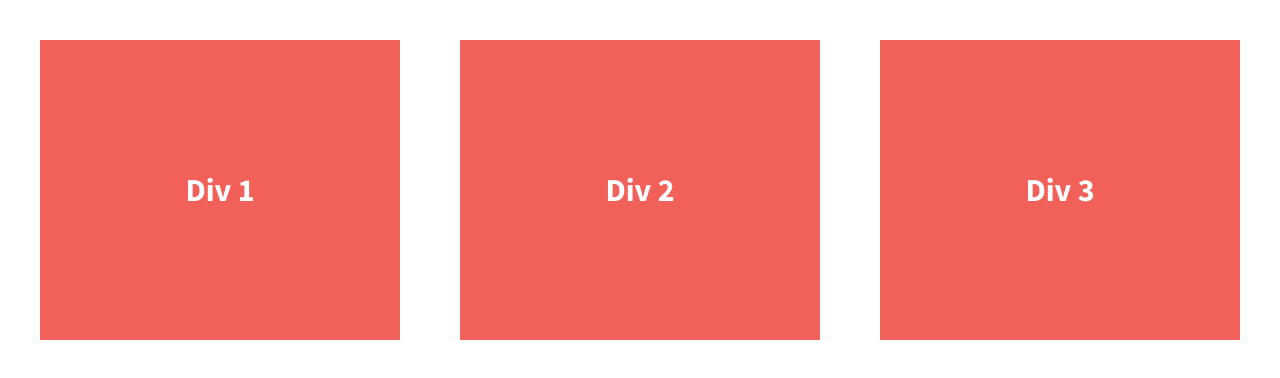
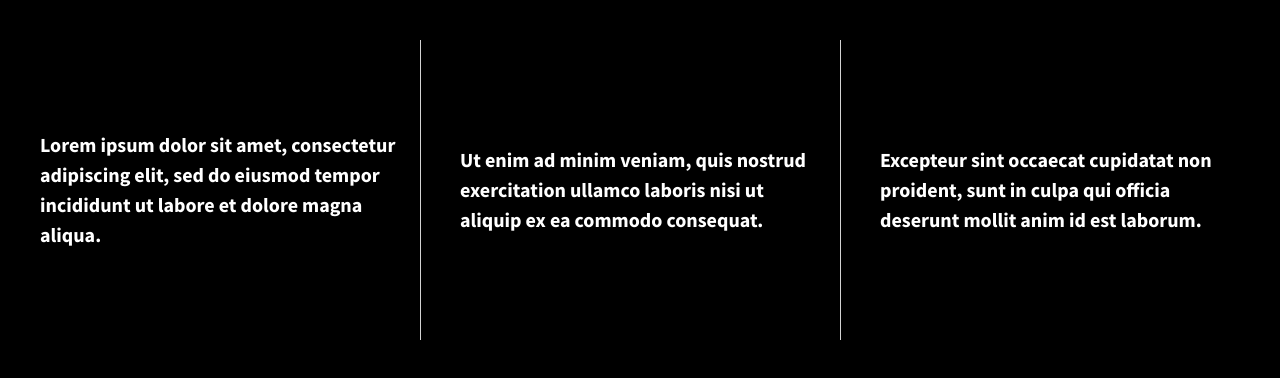
Before and after one commit to sarah-k-allen/206-flexbox-divs, a plain HTML site: page index.html in a window 1280 px wide. Drawn offline with nearby package versions, Linux system fonts and the light colour scheme.

Commit message:
Updated div content and style

```diff
--- a/css/main.css
+++ b/css/main.css
@@ -97,7 +97,7 @@ textarea {
 
 
 html {
-  background-color: #fff;
+  background-color: #000;
   height: 100%;
 }
 
@@ -106,6 +106,7 @@ body {
   padding: 2em;
   font-size: 1.25em;
   height: 100%;
+  color: #fff;
 }
 
 .wrapper {
@@ -120,12 +121,17 @@ body {
   color: #fff;
   display: flex;
   line-height: 1.5em;
-  font-size: 1.6em;
-  background-color: #f16059;
+  font-size: 1em;
+  background-color: #000;
   height: 300px;
   width: 30%;
   justify-content: center;
   align-items: center;
+}
+
+.div-1, .div-2 {
+  border-right: 1px solid lightgrey;
+  padding-right: 1em;
 }
 
 
--- a/index.html
+++ b/index.html
@@ -3,7 +3,7 @@
     <head>
         <meta charset="utf-8">
         <meta http-equiv="x-ua-compatible" content="ie=edge">
-        <title>Make me into a grid!</title>
+        <title>A little about me.</title>
         <meta name="description" content="">
         <meta name="viewport" content="width=device-width, initial-scale=1">
 
@@ -23,13 +23,13 @@
 
         <section class="wrapper">
             <div class="div-1">
-                Div 1
+                <p>Lorem ipsum dolor sit amet, consectetur adipiscing elit, sed do eiusmod tempor incididunt ut labore et dolore magna aliqua.</p>
             </div>
             <div class="div-2">
-                Div 2
+                <p>Ut enim ad minim veniam, quis nostrud exercitation ullamco laboris nisi ut aliquip ex ea commodo consequat.</p>
             </div>
             <div class="div-3">
-                Div 3
+                <p>Excepteur sint occaecat cupidatat non proident, sunt in culpa qui officia deserunt mollit anim id est laborum.</p>
             </div>
         </section>
 
```
